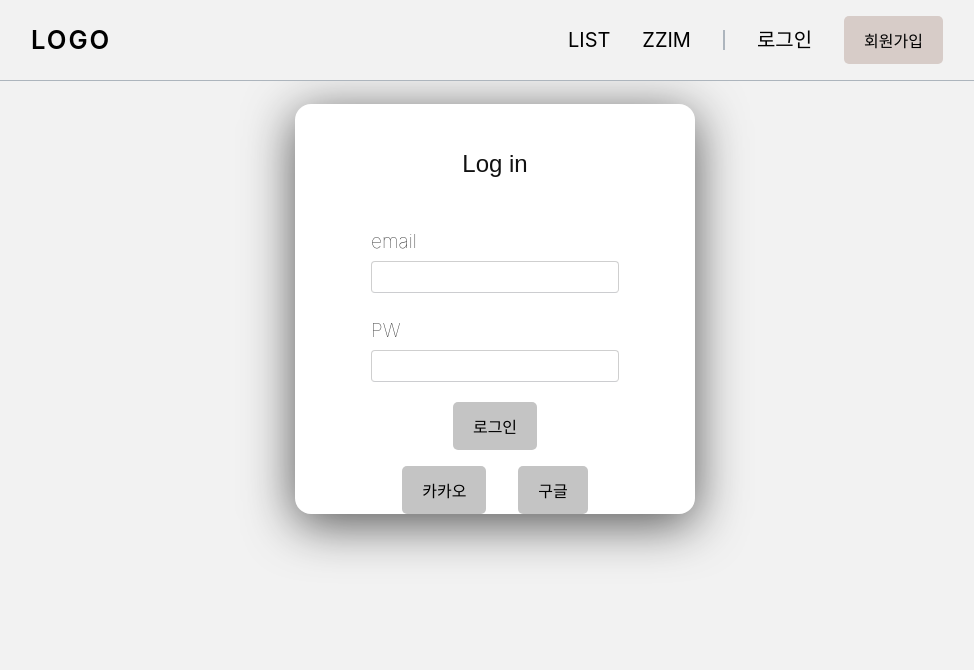
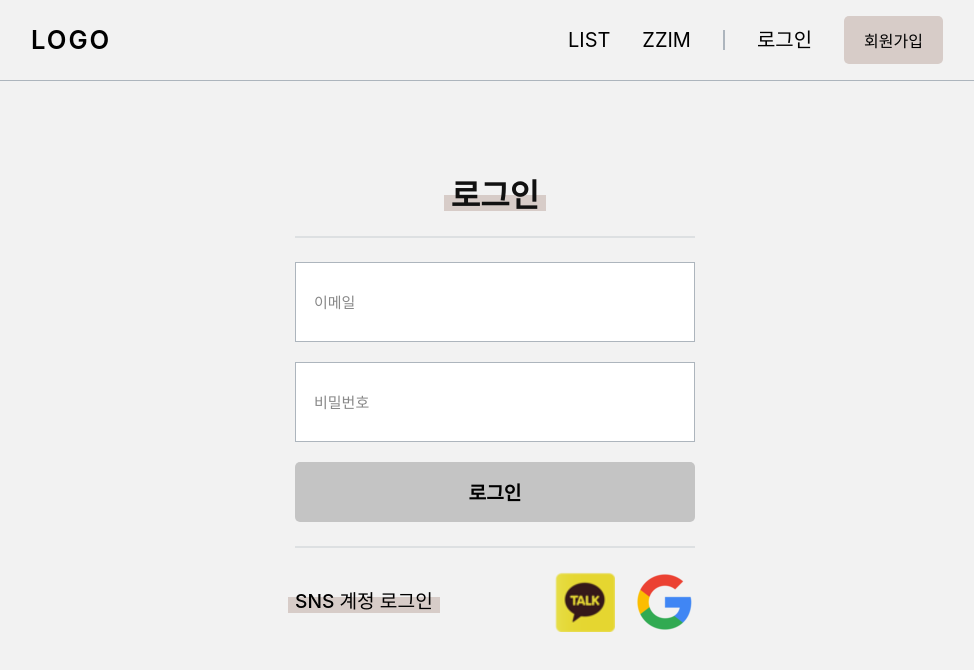
Before and after one commit to codestates/bookSwallow-client, a React (Create React App) app: page /login in a window 1280 px wide. Shown: the top 670 px of the page, without its empty margins (145-1119 px from the left). Built offline with nearby package versions, Linux system fonts and the light colour scheme; a web font is replaced by a local one.

Commit message:
Refactor: Authform css 수정

```diff
--- a/src/components/auth/AuthFrom.js
+++ b/src/components/auth/AuthFrom.js
@@ -1,58 +1,59 @@
 import React, { useState } from 'react';
 import { Link } from 'react-router-dom';
-import styled from 'styled-components';
-// import palette from '../../lib/styles/palette'
+import styled, { css } from 'styled-components';
+import palette from '../../lib/styles/palette';
 import Button from '../common/Button';
 
 const AuthFormBlock = styled.div`
-
-
   h2 {
-    margin: 3rem;
     color: #111;
-    margin-bottom: 1rem;
-    font-size: 1.5rem;
-    font-weight: 3rem;
+    font-size: 2rem;
+    font-weight: 800;
     text-align: center;
-    font-family: sans-serif;
   }
-
-  label {
-    font-size: 1.2rem;
-    margin-bottom: 0.6rem;
-    color: #222;
-    font-weight: lighter;
-    margin-top:1.5rem;
-  }
-
-  background-color: #ffffff;
-  box-shadow: 0px 10px 50px #555;
-  border-radius: 1rem;
-  margin-top: 1.5rem;
-
   .errorMessage {
     color: red;
-    font-size: 0.75em;
-    display: relative;
+    font-size: 0.8em;
   }
+`;
 
+const Title = styled.span`
+  position: relative;
+  ::after {
+    position: absolute;
+    bottom: 4px;
+    left: -7px;
+    display: inline-block;
+    width: 100%;
+    height: 16px;
+    padding: 0 7px;
+    background: ${palette.brown};
+    content: '';
+    z-index: -1;
+  }
+  ${(props) =>
+    props.sns &&
+    css`
+      ::after {
+        top: 5px;
+      }
+      font-size: 1.2rem;
+      font-weight: 500;
+    `}
 `;
 
 const Container = styled.div`
   display: flex;
   flex-direction: column;
   align-items: center;
-  border-radius: 0.5rem;
   width: 50vh;
-
 `;
 
 const FieldSet = styled.div`
-  width: 70%;
+  width: 100%;
   display: flex;
   flex-direction: column;
   text-align: left;
-  padding: 1rem;
   border: none;
 
   .error {
@@ -60,32 +61,75 @@ const FieldSet = styled.div`
   }
 `;
 
+const WrapperInput = styled.div`
+  position: relative;
+  margin-bottom: 20px;
+`;
+
 const InputEl = styled.input`
-
-  height: 2rem;
+  height: 80px;
+  width: 100%;
   font-size: 1rem;
-  padding-left: 0.2rem;
-  border: 1px solid #cfcfcf;
-  border-bottom: 0.1rem solid rgba(2, 7, 21, 0.2);
-  margin-bottom:0.25rem;
-  border-radius: 0.25rem;
-
+  padding: 36px 19px 28px;
+  border: 1px solid ${palette.border};
   ::placeholder {
     font-size: 0.8rem;
     font-weight: lighter;
     color: #999;
   }
-
   &:focus {
     outline: none;
     border-bottom: 2px solid #2b66ff;
   }
 `;
 
+const LabelText = styled.label`
+  position: absolute;
+  left: 19px;
+  top: 33px;
+  color: #888;
+  font-size: 15px;
+  line-height: 1;
+  transition: all 0.4s;
+  z-index: 1;
+  ${InputEl}:focus ~ & {
+    top: 19px;
+    font-size: 12px;
+  }
+  ${InputEl}:valid ~ & {
+    top: 19px;
+    font-size: 12px;
+  }
+`;
+
+const SnsButton = styled.div`
+  display: flex;
+  position: relative;
+  width: 100%;
+  align-items: center;
+  div {
+    flex: 1;
+    display: flex;
+    flex-direction: row-reverse;
+    img {
+      cursor: pointer;
+    }
+    img + img {
+      margin-right: 20px;
+    }
+  }
+`;
+
+const Line = styled.div`
+  border-bottom: 2px solid ${palette.border};
+  opacity: 0.3;
+  margin: 1.5rem 0;
+  width: 100%;
+`;
 
 const textMap = {
-  login: ['Log in', '로그인', '카카오', '구글'],
-  register: ['Sign up', '회원가입'],
+  login: ['로그인', '로그인', '카카오', '구글'],
+  register: ['회원가입', '회원가입'],
   mypage: ['My page', '수정', '탈퇴하기'],
 };
 
@@ -98,87 +142,107 @@ const passwordRegex = /^(?=.*[A-Za-z])(?=.*\d)(?=.*[@$!%*#?&])[A-Za-z\d@$!%*#?&]
 //비밀번호 일치 여부 확인
 const isMatch = (password1, password2) => {
   return password1 !== password2;
-  }
-
+};
 
 const AuthForm = ({ type, onSubmitHand }) => {
   const text = textMap[type];
 
   const [state, setState] = useState({
     formErrors: {
-      username:"",
-      email: "",
-      password: "",
-      PW_confirm:"",
-    }
+      username: '',
+      email: '',
+      password: '',
+      PW_confirm: '',
+    },
   });
 
   const loginOnChange = (e) => {
-    e.preventDefault()
+    e.preventDefault();
     const { value, name } = e.target;
     let formErrors = { ...state.formErrors };
 
     switch (name) {
-        case "username":
-          formErrors.username =
-            value.length < 3 ? "3글자 이상 입력해주세요" : "";
+      case 'username':
+        formErrors.username = value.length < 3 ? '3글자 이상 입력해주세요' : '';
         break;
-        case "PW_confirm":
-          formErrors.PW_confirm =
-          isMatch(value, password) ? "비밀번호가 일치하지 않습니다" : "";
+      case 'PW_confirm':
+        formErrors.PW_confirm = isMatch(value, password)
+          ? '비밀번호가 일치하지 않습니다'
+          : '';
         break;
-        case "email":
+      case 'email':
         formErrors.email = emailRegex.test(value)
-            ? ""
-            : "올바른 이메일 형식이 아닙니다";
+          ? ''
+          : '올바른 이메일 형식이 아닙니다';
         break;
-        case "password":
+      case 'password':
         formErrors.password = passwordRegex.test(value)
-            ? ""
-            : "8글자 이상, 알파벳과 숫자 및 특수문자 1개 이상 포함해주세요";
+          ? ''
+          : '8글자 이상, 알파벳과 숫자 및 특수문자 1개 이상 포함해주세요';
         break;
       default:
         break;
     }
 
     setState({
-      ...state, formErrors, [name]: value,
+      ...state,
+      formErrors,
+      [name]: value,
     });
   };
 
   const onSubmitHandler = (e) => {
     e.preventDefault();
-    onSubmitHand(state)
+    onSubmitHand(state);
   };
 
-  const {email, username, password, PW_confirm, formErrors} = state
+  const { email, username, password, PW_confirm, formErrors } = state;
 
   return (
     <AuthFormBlock>
-      <h2>{text[0]}</h2>
+      <h2>
+        <Title>{text[0]}</Title>
+      </h2>
 
-    <form
-      onSubmit={onSubmitHandler}>
+      <Line />
+
+      <form onSubmit={onSubmitHandler}>
         <Container>
           <FieldSet>
-        <>
-        <label>email</label>
+            <WrapperInput>
               <InputEl
-        className={formErrors.email.length > 0 ? "error" : null}
+                className={formErrors.email.length > 0 ? 'error' : null}
                 type="text"
                 name="email"
                 onChange={loginOnChange}
                 value={email || ''}
+                required
               />
               {formErrors.email.length > 0 && (
                 <span className="errorMessage">{formErrors.email}</span>
               )}
-        </>
+              <LabelText>이메일</LabelText>
+            </WrapperInput>
             {type === 'register' && (
-            <>
-            <label>username</label>
+              <WrapperInput>
                 <InputEl
-            className={formErrors.username.length > 0 ? "error" : null}
+                  className={formErrors.username.length > 0 ? 'error' : null}
+                  type="text"
+                  name="username"
+                  onChange={loginOnChange}
+                  value={username || ''}
+                  required
+                />
+                {formErrors.username.length > 0 && (
+                  <span className="errorMessage">{formErrors.username}</span>
+                )}
+                <LabelText>이름</LabelText>
+              </WrapperInput>
+            )}
+            {type === 'mypage' && (
+              <WrapperInput>
+                <InputEl
+                  className={formErrors.username.length > 0 ? 'error' : null}
                   type="text"
                   name="username"
                   onChange={loginOnChange}
@@ -187,107 +251,97 @@ const AuthForm = ({ type, onSubmitHand }) => {
                 {formErrors.username.length > 0 && (
                   <span className="errorMessage">{formErrors.username}</span>
                 )}
-            </>
+                <LabelText>이름</LabelText>
+              </WrapperInput>
             )}
-        {type === 'mypage' && (
-            <>
-            <label>username</label>
+            <WrapperInput>
               <InputEl
-            className={formErrors.username.length > 0 ? "error" : null}
-            type="text"
-            name="username"
-            onChange={loginOnChange}
-            value={username || ''}
-            />
-            {formErrors.username.length > 0 && (
-              <span className="errorMessage">{formErrors.username}</span>
-            )}
-            </>
-        )}
-        <label>PW</label>
-        <InputEl
-        className={formErrors.password.length > 0 ? "error" : null}
+                className={formErrors.password.length > 0 ? 'error' : null}
                 type="password"
                 name="password"
                 onChange={loginOnChange}
                 value={password || ''}
+                required
               />
               {formErrors.password.length > 0 && (
                 <span className="errorMessage">{formErrors.password}</span>
               )}
+              <LabelText>비밀번호</LabelText>
+            </WrapperInput>
             {type === 'register' && (
-            <>
-            <label>PW confirm</label>
+              <WrapperInput>
                 <InputEl
-            className={formErrors.PW_confirm.length > 0 ? "error" : null}
+                  className={formErrors.PW_confirm.length > 0 ? 'error' : null}
                   type="password"
                   name="PW_confirm"
                   onChange={loginOnChange}
                   value={PW_confirm || ''}
+                  required
                 />
                 {formErrors.PW_confirm.length > 0 && (
                   <span className="errorMessage">{formErrors.PW_confirm}</span>
                 )}
-            </>
+                <LabelText>비밀번호 확인</LabelText>
+              </WrapperInput>
             )}
             {type === 'mypage' && (
-            <>
-            <label>PW confirm</label>
+              <WrapperInput>
                 <InputEl
-            className={formErrors.PW_confirm.length > 0 ? "error" : null}
+                  className={formErrors.PW_confirm.length > 0 ? 'error' : null}
                   type="password"
                   name="PW_confirm"
                   onChange={loginOnChange}
                   value={PW_confirm || ''}
+                  required
                 />
                 {formErrors.PW_confirm.length > 0 && (
                   <span className="errorMessage">{formErrors.PW_confirm}</span>
                 )}
-
-            </>
+                <LabelText>비밀번호 확인</LabelText>
+              </WrapperInput>
             )}
           </FieldSet>
           {type === 'login' && (
             <>
-                <Button
-                  sideButton
-                  type="submit"
-                >
+              <Button sideButton fullWidth type="submit">
                 {text[1]}
               </Button>
+              <Line />
+              <SnsButton>
+                <Title sns>SNS 계정 로그인</Title>
                 <div>
-                    <Button sideButton type="submit">{text[2]}</Button>
-                    <Button sideButton type="submit">{text[3]}</Button>
+                  <img src="/images/sns-google.png" alt="" />
+                  <img src="/images/sns-kakao.png" alt="" />
                 </div>
+              </SnsButton>
             </>
           )}
           {type === 'register' && (
             <Button
               sideButton
               type="submit"
-              className={formErrors.buttonBolean ? "buttonAtv" : null}
+              className={formErrors.buttonBolean ? 'buttonAtv' : null}
+              fullWidth
             >
               회원가입
             </Button>
-
           )}
-          {type === 'register' && <Button sideButton>회원가입</Button>}
           {type === 'mypage' && (
-
             <>
               <div>
-                    <Button sideButton type="submit">{text[1]}</Button>
-                    <Button sideButton type="submit">{text[2]}</Button>
+                <Button sideButton type="submit">
+                  {text[1]}
+                </Button>
+                <Button sideButton type="submit">
+                  {text[2]}
+                </Button>
               </div>
             </>
           )}
         </Container>
       </form>
-
     </AuthFormBlock>
-)
-
-}
-
+  );
+};
 
 export default AuthForm;
--- a/src/components/common/GlobalStyles.js
+++ b/src/components/common/GlobalStyles.js
@@ -14,7 +14,11 @@ const GlobalStyles = createGlobalStyle`
     body {
         font-family:-apple-system, BlinkMacSystemFont, 'Segoe UI', Roboto, Oxygen, Ubuntu, Cantarell, 'Open Sans', 'Helvetica Neue', sans-serif;
         /* font-size: 16px; */
-        background-color: ${palette.background}
+        background-color: ${palette.background};
+        min-height: 100%;
+    }
+    html{
+        height: 100%;
     }
  `;
 
--- a/src/components/common/Header.js
+++ b/src/components/common/Header.js
@@ -12,6 +12,8 @@ const HeaderBlock = styled.div`
   border-bottom: 1px solid ${palette.border};
   z-index: 1;
   font-size: 1.25rem;
+  /* background-color: rgba(242, 242, 242, 0.2);
+  backdrop-filter: blur(30px); */
 `;
 
 const Wrapper = styled(Responsive)`
--- a/src/containers/auth/AutoTemplate.js
+++ b/src/containers/auth/AutoTemplate.js
@@ -1,13 +1,14 @@
-import React from 'react'
-import styled from 'styled-components'
+import React from 'react';
+import styled from 'styled-components';
 
 //회원가입, 로그인, 마이페이지 레이아웃 담당하는 컴포넌트
 
 const AuthTemplateBlock = styled.div`
-    display: flex;
-    flex-direction: column;
-    justify-content: center;
-    align-items: center;
+  display: flex;
+  flex-direction: column;
+  justify-content: center;
+  align-items: center;
+  margin-top: 100px;
 `;
 
-export default AuthTemplateBlock
+export default AuthTemplateBlock;
```
Also changed, not shown: src/components/common/Button.js (+9 -5 lines), public/images/sns-google.png (added), public/images/sns-kakao.png (added). Lines whose indentation alone changed are shown as unchanged.
